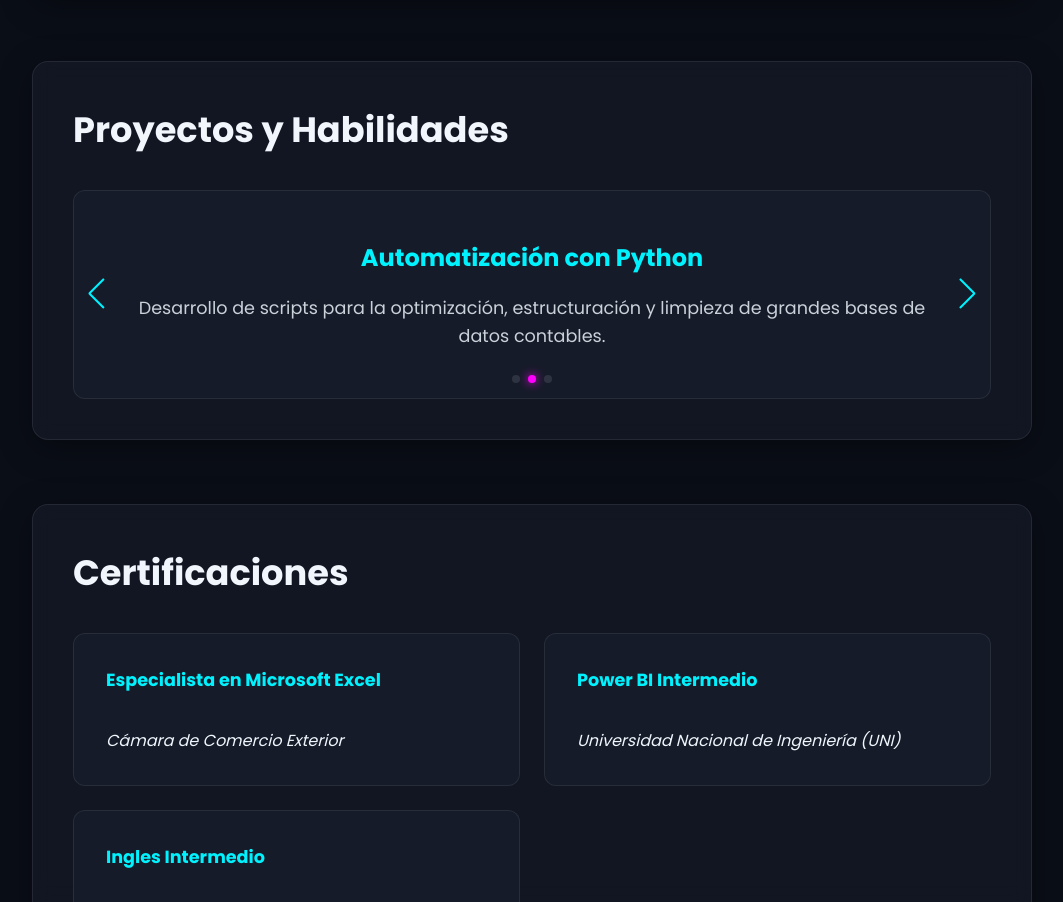
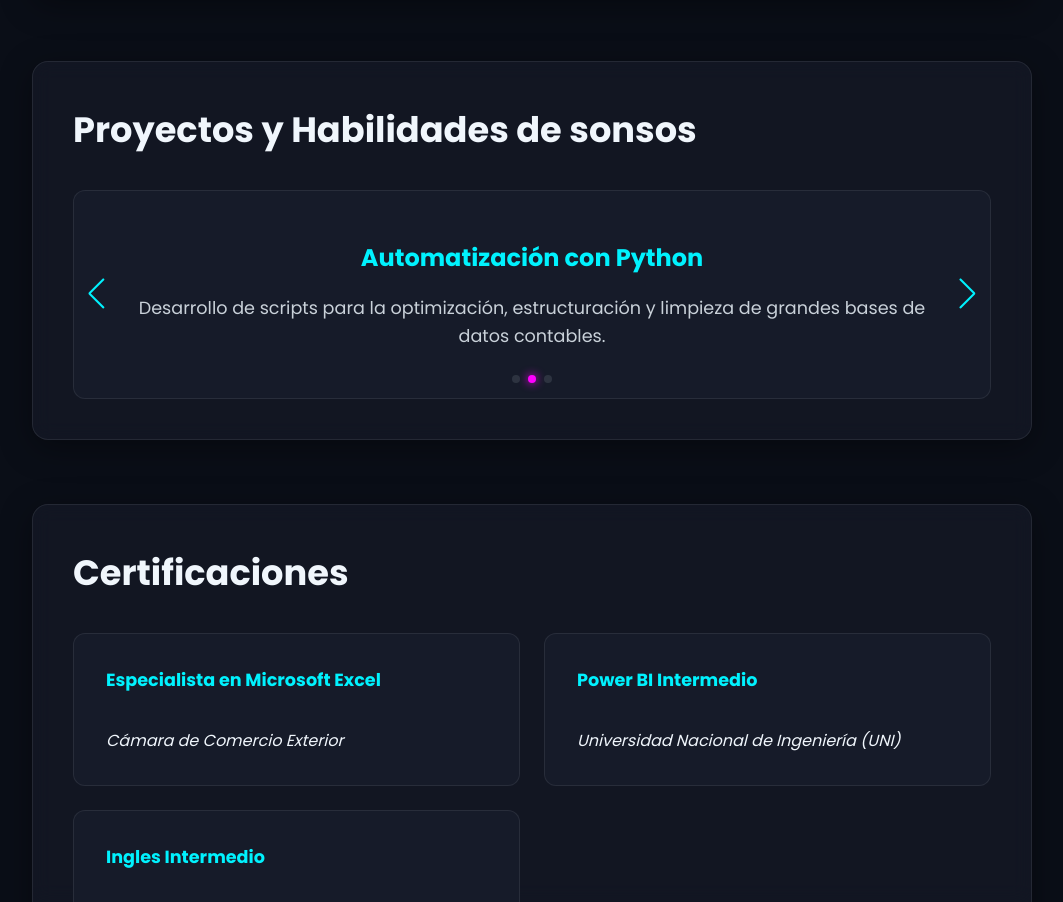
Before and after one commit to Freymax2000/freymax2000.github.io, a plain HTML site: page index.html in a window 1280 px wide. Shown: the part 1498-2400 px from the top of the page, without its empty margins (108-1171 px from the left). Drawn offline with nearby package versions, Linux system fonts and the light colour scheme.

Commit message:
Update section title for projects to include 'de sonsos'

```diff
--- a/index.html
+++ b/index.html
@@ -38,7 +38,7 @@
     </section>
 
     <section id="proyectos">
-        <h2>Proyectos y Habilidades</h2>
+        <h2>Proyectos y Habilidades de sonsos</h2>
 
         <div class="swiper">
             <div class="swiper-wrapper">
```
